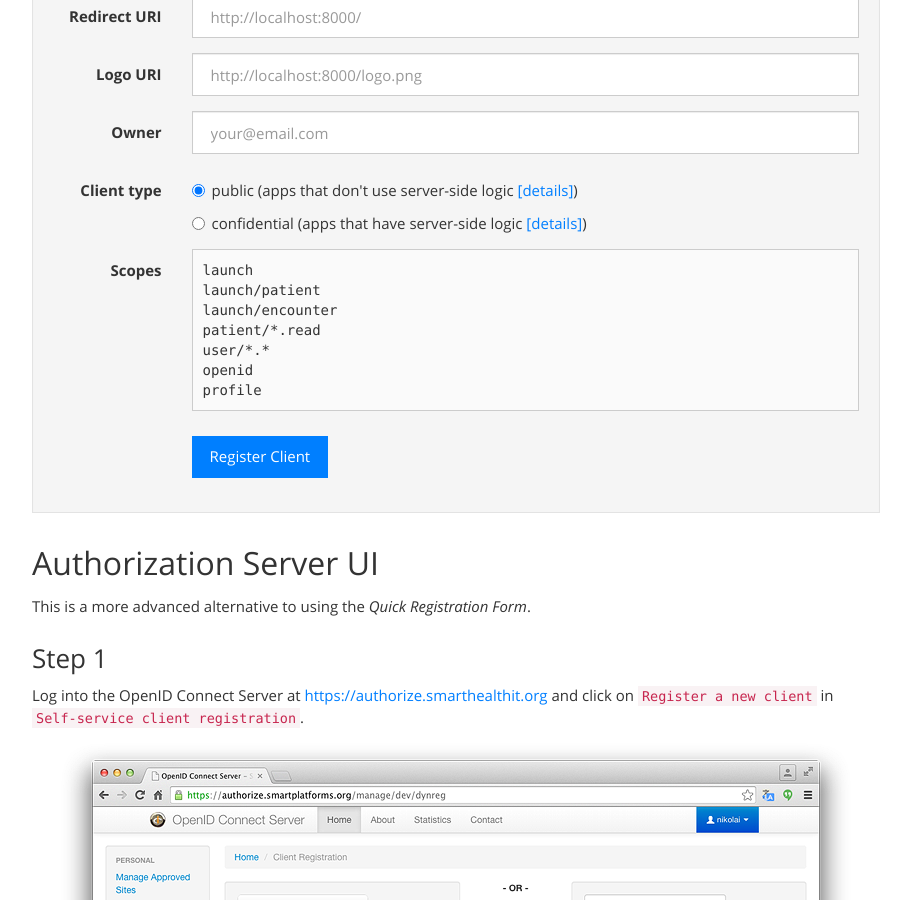
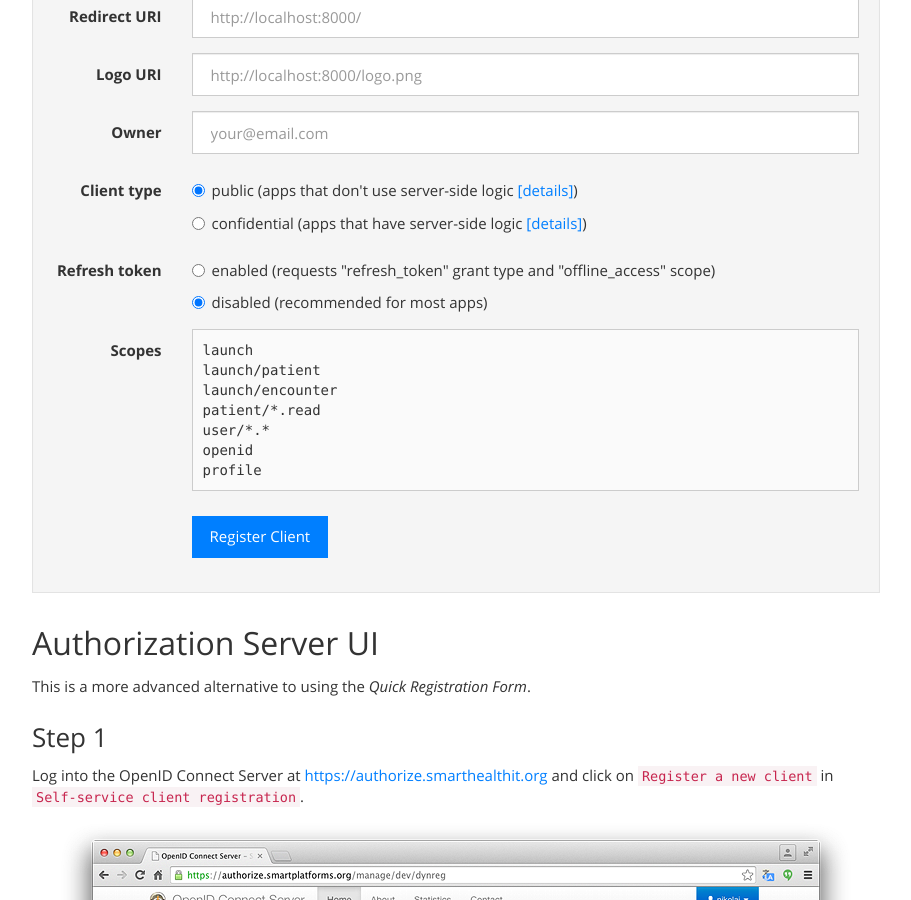
Before and after one commit to smart-on-fhir/smart-on-fhir.github.io, a Jekyll site: the page built from sandbox/register/index.md, in a window 1280 px wide and 900 px high, scrolled down 724 px. Shown: the whole window, without its empty margins (38-949 px from the left). Built offline with Jekyll 4.4.1, drawn with Linux system fonts in a browser that asks for light colours; nearby versions of some CDN libraries; Markdown is read by kramdown in place of the engine named in the settings.

Commit message:
Add refresh token option to client registration form

```diff
--- a/sandbox/register/index.md
+++ b/sandbox/register/index.md
@@ -58,15 +58,20 @@ ways to do this that we offer.
         }
 
         var call_params = {
-            "client_name": $('#input_client_name').val(),
-            "initiate_login_uri": [$('#input_launch_uri').val()],
-            "redirect_uris": [$('#input_redirect_uri').val()],
-            "logo_uri": $('#input_logo_uri').val(),
-            "contacts": [$('#input_contact').val()],
-            "scope": $('#input_scopes').text().replace(/\s+/g, " "),
-            "grant_types": ["authorization_code"],
-            "token_endpoint_auth_method": client_type
+            client_name: $('#input_client_name').val(),
+            initiate_login_uri: [$('#input_launch_uri').val()],
+            redirect_uris: [$('#input_redirect_uri').val()],
+            logo_uri: $('#input_logo_uri').val(),
+            contacts: [$('#input_contact').val()],
+            scope: $('#input_scopes').text().replace(/\s+/g, " "),
+            grant_types: ["authorization_code"],
+            token_endpoint_auth_method: client_type
         };
+
+        if ($("input[name=input_refresh_token]:checked").val() === "enabled") {
+            call_params.scope += " offline_access";
+            call_params.grant_types.push("refresh_token");
+        }
 
         $.ajax({
             url: 'https://authorize.smarthealthit.org/register',
@@ -143,6 +144,23 @@ ways to do this that we offer.
           <label>
             <input name="input_client_type" type='radio' value='confidential'>
             confidential (apps that have server-side logic <a href='http://docs.smarthealthit.org/authorization/confidential/'>[details]</a>)
+          </label>
+        </div>
+      </div>
+    </div>
+    <div class="form-group">
+      <label class="col-lg-2 control-label">Refresh token</label>
+      <div class="col-lg-10">
+        <div class="radio">
+          <label>
+            <input name="input_refresh_token" value='enabled' type="radio">
+            enabled (requests "refresh_token" grant type and "offline_access" scope)
+          </label>
+        </div>
+        <div class="radio">
+          <label>
+            <input name="input_refresh_token" type='radio' checked='checked'  value='disabled'>
+            disabled (recommended for most apps)
           </label>
         </div>
       </div>
```
Also changed, not shown: other parts of sandbox/register/index.md (+9 -13 lines).
